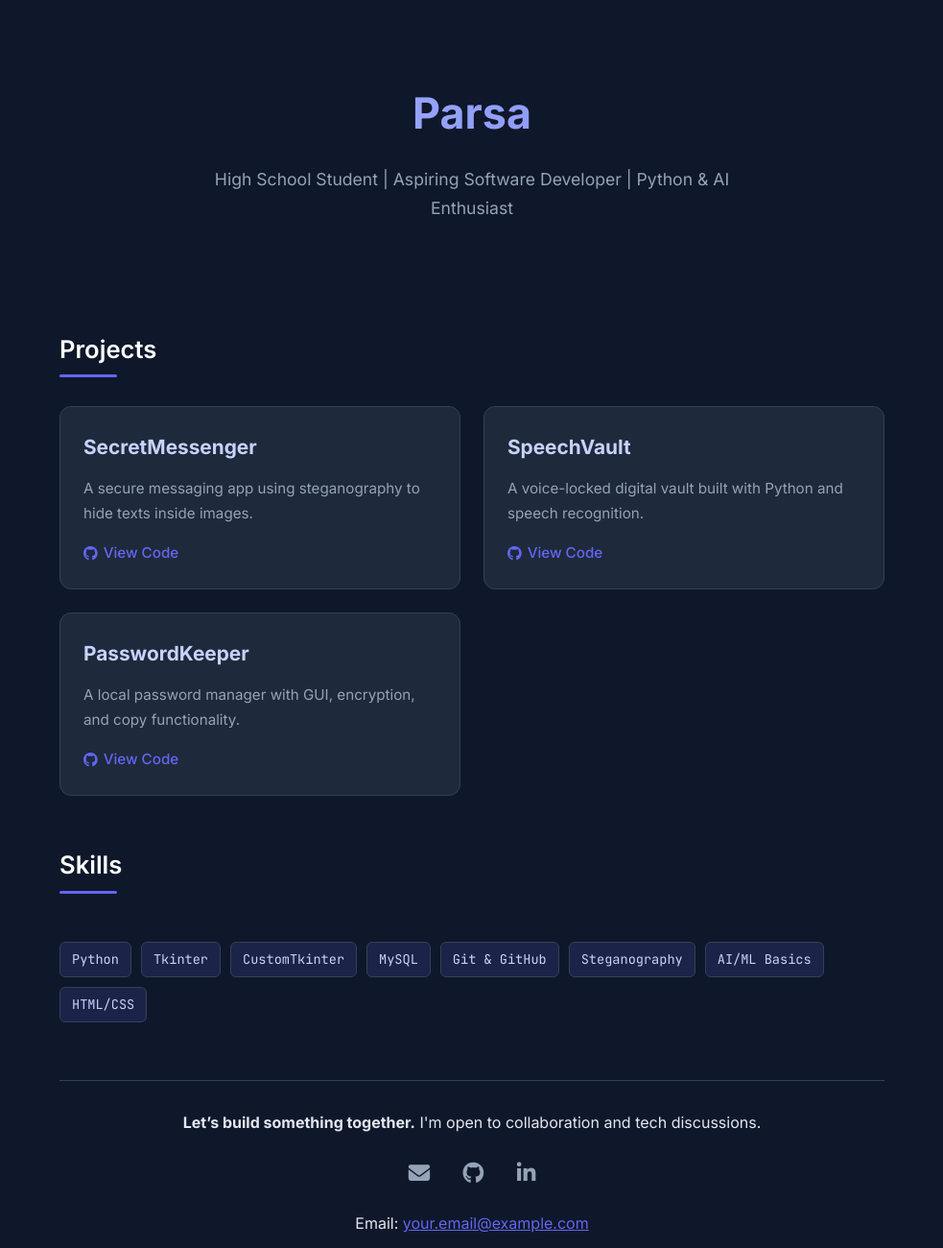
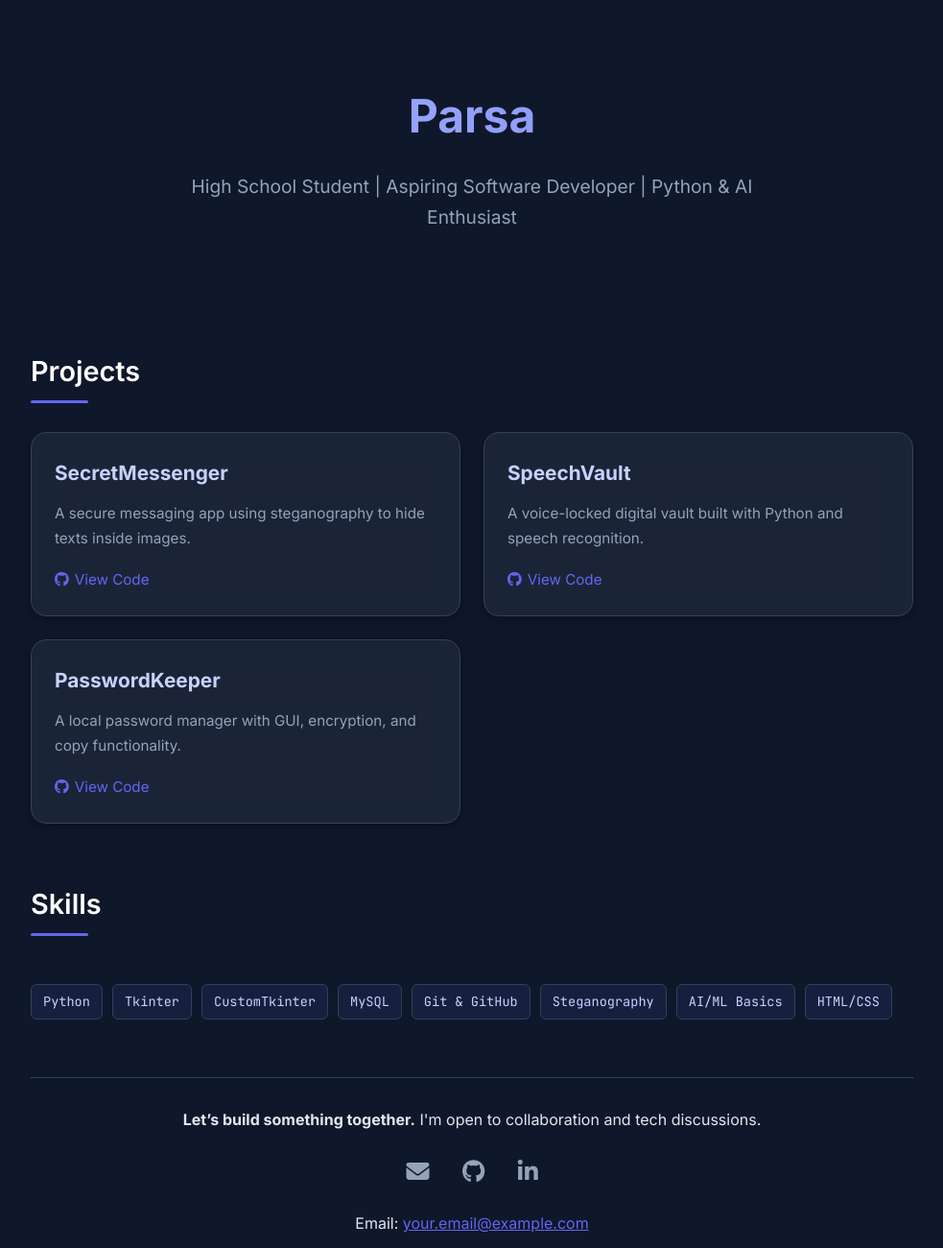
Before and after one commit to Parsa-web/Parsa-web.github.io, a plain HTML site: page index.html in a window 1280 px wide. Shown: the top 1300 px of the page at 96% size, without its empty margins (148-1131 px from the left). Drawn offline with Linux system fonts and the light colour scheme.

Commit message:
index.html

```diff
--- a/index.html
+++ b/index.html
@@ -5,18 +5,18 @@
   <meta name="viewport" content="width=device-width, initial-scale=1.0"/>
   <title>Parsa | Software Developer</title>
 
-  <!-- Google Fonts: Inter & JetBrains Mono -->
-  <link rel="preconnect" href="https://fonts.googleapis.com ">
-  <link rel="preconnect" href="https://fonts.gstatic.com " crossorigin>
-  <link href="https://fonts.googleapis.com/css2?family=Inter:wght@300;400;500;600;700&family=JetBrains+Mono:wght@400;500&display=swap" rel="stylesheet">
+  <!-- Google Fonts -->
+  <link rel="preconnect" href="https://fonts.googleapis.com">
+  <link rel="preconnect" href="https://fonts.gstatic.com" crossorigin>
+  <link href="https://fonts.googleapis.com/css2?family=Inter:wght@300;400;600;700&family=JetBrains+Mono:wght@400;500&display=swap" rel="stylesheet">
 
-  <!-- Font Awesome for Icons -->
-  <link rel="stylesheet" href=" https://cdnjs.cloudflare.com/ajax/libs/font-awesome/6.5.0/css/all.min.css "/>
+  <!-- Font Awesome -->
+  <link rel="stylesheet" href="https://cdnjs.cloudflare.com/ajax/libs/font-awesome/6.5.0/css/all.min.css" />
 
   <style>
     :root {
       --bg: #0f172a;
-      --card-bg: #1e293b;
+      --card-bg: rgba(30, 41, 59, 0.8);
       --text: #e2e8f0;
       --text-light: #94a3b8;
       --accent: #6366f1;
@@ -24,25 +24,26 @@
       --border: #334155;
       --white: #ffffff;
       --shadow: rgba(0, 0, 0, 0.3);
+      --glass: rgba(255, 255, 255, 0.05);
+      --blur: blur(12px);
     }
 
     * {
       box-sizing: border-box;
       margin: 0;
       padding: 0;
+      scroll-behavior: smooth;
     }
 
     body {
       background-color: var(--bg);
       color: var(--text);
-      font-family: 'Inter', system-ui, sans-serif;
+      font-family: 'Inter', sans-serif;
       line-height: 1.7;
-      padding: 0;
-      margin: 0;
     }
 
     .container {
-      max-width: 900px;
+      max-width: 960px;
       margin: 0 auto;
       padding: 80px 20px;
     }
@@ -50,12 +51,13 @@
     header {
       text-align: center;
       margin-bottom: 60px;
+      animation: fadeIn 1s ease-in;
     }
 
     header h1 {
-      font-size: 2.8rem;
+      font-size: 3rem;
       font-weight: 700;
-      margin: 0 0 16px 0;
+      margin-bottom: 16px;
       background: linear-gradient(90deg, #a5b4fc, #818cf8);
       -webkit-background-clip: text;
       -webkit-text-fill-color: transparent;
@@ -63,16 +65,16 @@
 
     header p {
       color: var(--text-light);
-      font-size: 1.1rem;
+      font-size: 1.2rem;
       max-width: 600px;
       margin: 0 auto;
     }
 
     .section-title {
-      font-size: 1.6rem;
+      font-size: 1.8rem;
       font-weight: 600;
       color: var(--white);
-      margin: 50px 0 30px;
+      margin: 60px 0 30px;
       position: relative;
       display: inline-block;
       padding-bottom: 8px;
@@ -94,7 +96,6 @@
       width: 100%;
     }
 
-    /* Projects Grid */
     .projects {
       display: grid;
       grid-template-columns: repeat(auto-fit, minmax(300px, 1fr));
@@ -103,28 +104,29 @@
 
     .project-card {
       background: var(--card-bg);
+      backdrop-filter: var(--blur);
       border: 1px solid var(--border);
-      border-radius: 12px;
+      border-radius: 16px;
       padding: 24px;
       transition: all 0.3s ease;
+      box-shadow: 0 4px 12px var(--shadow);
     }
 
     .project-card:hover {
       transform: translateY(-6px);
-      box-shadow: 0 10px 25px var(--shadow);
       border-color: var(--accent-hover);
     }
 
     .project-card h3 {
-      margin: 0 0 12px;
       font-size: 1.3rem;
       color: #c7d2fe;
+      margin-bottom: 12px;
     }
 
     .project-card p {
       color: var(--text-light);
       font-size: 0.95rem;
-      margin: 0 0 16px;
+      margin-bottom: 16px;
     }
 
     .project-card a {
@@ -132,7 +134,7 @@
       font-weight: 500;
       font-size: 0.95rem;
       text-decoration: none;
-      display: flex;
+      display: inline-flex;
       align-items: center;
       gap: 6px;
     }
@@ -141,7 +143,6 @@
       color: var(--accent-hover);
     }
 
-    /* Skills */
     .skills {
       display: flex;
       flex-wrap: wrap;
@@ -150,7 +151,7 @@
     }
 
     .skill-tag {
-      background: rgba(99, 102, 241, 0.15);
+      background: rgba(99, 102, 241, 0.1);
       border: 1px solid var(--border);
       color: #c7d2fe;
       padding: 6px 12px;
@@ -159,7 +160,6 @@
       font-size: 0.85rem;
     }
 
-    /* Contact */
     .contact {
       text-align: center;
       margin-top: 60px;
@@ -172,10 +172,10 @@
     }
 
     .contact-links a {
-      font-size: 1.4rem;
+      font-size: 1.5rem;
       color: var(--text-light);
       margin: 0 15px;
-      transition: all 0.3s;
+      transition: all 0.3s ease;
     }
 
     .contact-links a:hover {
@@ -200,47 +200,45 @@
         font-size: 1.4rem;
       }
     }
+
+    @keyframes fadeIn {
+      0% { opacity: 0; transform: translateY(20px); }
+      100% { opacity: 1; transform: translateY(0); }
+    }
   </style>
 </head>
 <body>
-
   <div class="container">
-
-    <!-- Header -->
     <header>
       <h1>Parsa</h1>
       <p>High School Student | Aspiring Software Developer | Python & AI Enthusiast</p>
     </header>
 
-    <!-- Projects -->
     <h2 class="section-title">Projects</h2>
     <div class="projects">
       <div class="project-card">
         <h3>SecretMessenger</h3>
         <p>A secure messaging app using steganography to hide texts inside images.</p>
-        <a href="https://github.com/Parsa-web/SecretMessenger " target="_blank">
+        <a href="https://github.com/Parsa-web/SecretMessenger" target="_blank">
           <i class="fab fa-github"></i> View Code
         </a>
       </div>
-
       <div class="project-card">
         <h3>SpeechVault</h3>
         <p>A voice-locked digital vault built with Python and speech recognition.</p>
-        <a href="https://github.com/Parsa-web/SpeechVault " target="_blank">
+        <a href="https://github.com/Parsa-web/SpeechVault" target="_blank">
           <i class="fab fa-github"></i> View Code
         </a>
       </div>
-
       <div class="project-card">
         <h3>PasswordKeeper</h3>
         <p>A local password manager with GUI, encryption, and copy functionality.</p>
-        <a href="https://github.com/Parsa-web/PasswordKeeper " target="_blank">
+        <a href="https://github.com/Parsa-web/PasswordKeeper" target="_blank">
           <i class="fab fa-github"></i> View Code
         </a>
       </div>
     </div>
 
-    <!-- Skills -->
     <h2 class="section-title">Skills</h2>
     <div class="skills">
       <span class="skill-tag">Python</span>
@@ -253,23 +251,18 @@
       <span class="skill-tag">HTML/CSS</span>
     </div>
 
-    <!-- Contact -->
     <div class="contact">
       <p><strong>Let’s build something together.</strong> I'm open to collaboration and tech discussions.</p>
       <div class="contact-links">
         <a href="mailto:your.email@example.com"><i class="fas fa-envelope"></i></a>
-        <a href="https://github.com/Parsa-web " target="_blank"><i class="fab fa-github"></i></a>
-        <a href="https://linkedin.com/in/yourusername " target="_blank"><i class="fab fa-linkedin-in"></i></a>
+        <a href="https://github.com/Parsa-web" target="_blank"><i class="fab fa-github"></i></a>
+        <a href="https://linkedin.com/in/yourusername" target="_blank"><i class="fab fa-linkedin-in"></i></a>
       </div>
       <p>Email: <a href="mailto:your.email@example.com" style="color: var(--accent);">your.email@example.com</a></p>
     </div>
-
   </div>
-
-  <!-- Footer -->
   <footer>
     &copy; <script>document.write(new Date().getFullYear())</script> Parsa – Crafted with ❤️ & code
   </footer>
-
 </body>
 </html>
```
